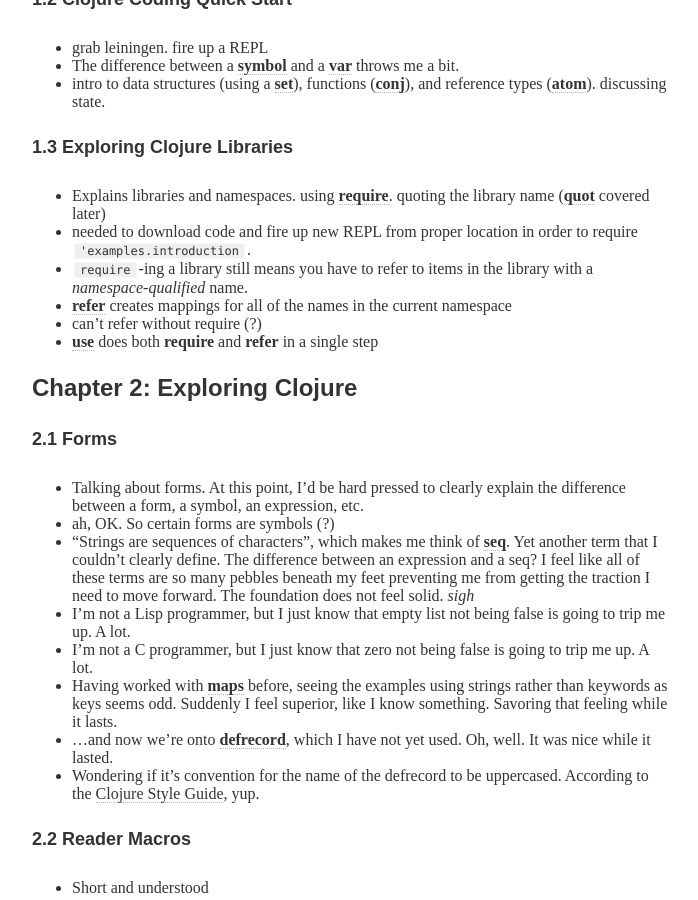
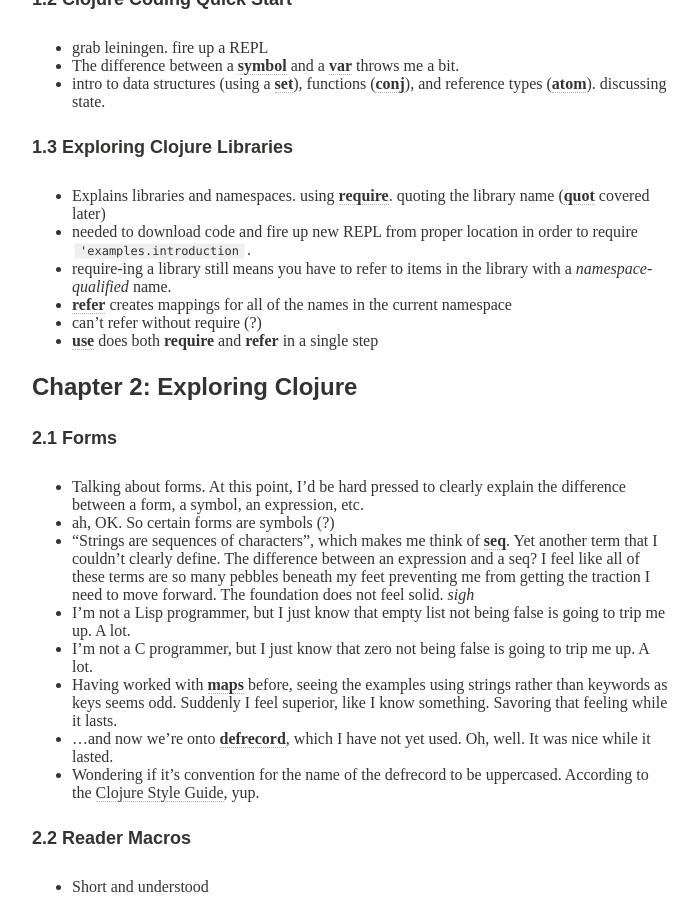
Before and after one commit to charliegriefer/charliegriefer.github.io, a Jekyll site: the page built from _posts/2014-08-07-learn-clojure-update-001.md, in a window 1280 px wide and 900 px high, scrolled down 538 px. Shown: the whole window, without its empty margins (288-986 px from the left). Built offline with Jekyll 4.4.1, drawn with Linux system fonts in a browser that asks for light colours; nearby versions of some CDN libraries; some web fonts are replaced; comment, search, counter and statistics services are not loaded.

```diff
--- a/_posts/2014-08-07-learn-clojure-update-001.md
+++ b/_posts/2014-08-07-learn-clojure-update-001.md
@@ -28,7 +28,7 @@ Really it's just something for me, to hold me accountable. But hey if you're her
 
 - Explains libraries and namespaces. using [__require__](http://clojuredocs.org/clojure_core/clojure.core/require). quoting the library name ([__quot__](http://clojuredocs.org/clojure_core/clojure.core/quot) covered later)
 - needed to download code and fire up new REPL from proper location in order to require `'examples.introduction`.
-- `require`-ing a library still means you have to refer to items in the library with a _namespace-qualified_ name.
+- require-ing a library still means you have to refer to items in the library with a _namespace-qualified_ name.
 - [__refer__](http://clojuredocs.org/clojure_core/clojure.core/refer) creates mappings for all of the names in the current namespace
 - can't refer without require (?)
 - [__use__](http://clojuredocs.org/clojure_core/clojure.core/use) does both __require__ and __refer__ in a single step
@@ -112,7 +112,6 @@ Really it's just something for me, to hold me accountable. But hey if you're her
 - Same with maps being functions of their keys, and keywords being functions.
 - Starting to click about data being immutable:
 {% highlight clojure %}
-
 user=> (def song {:name "Agnus Dei"
            :artist "Krzysztof Penderecki"
            :album "Polish Requiem"
```
